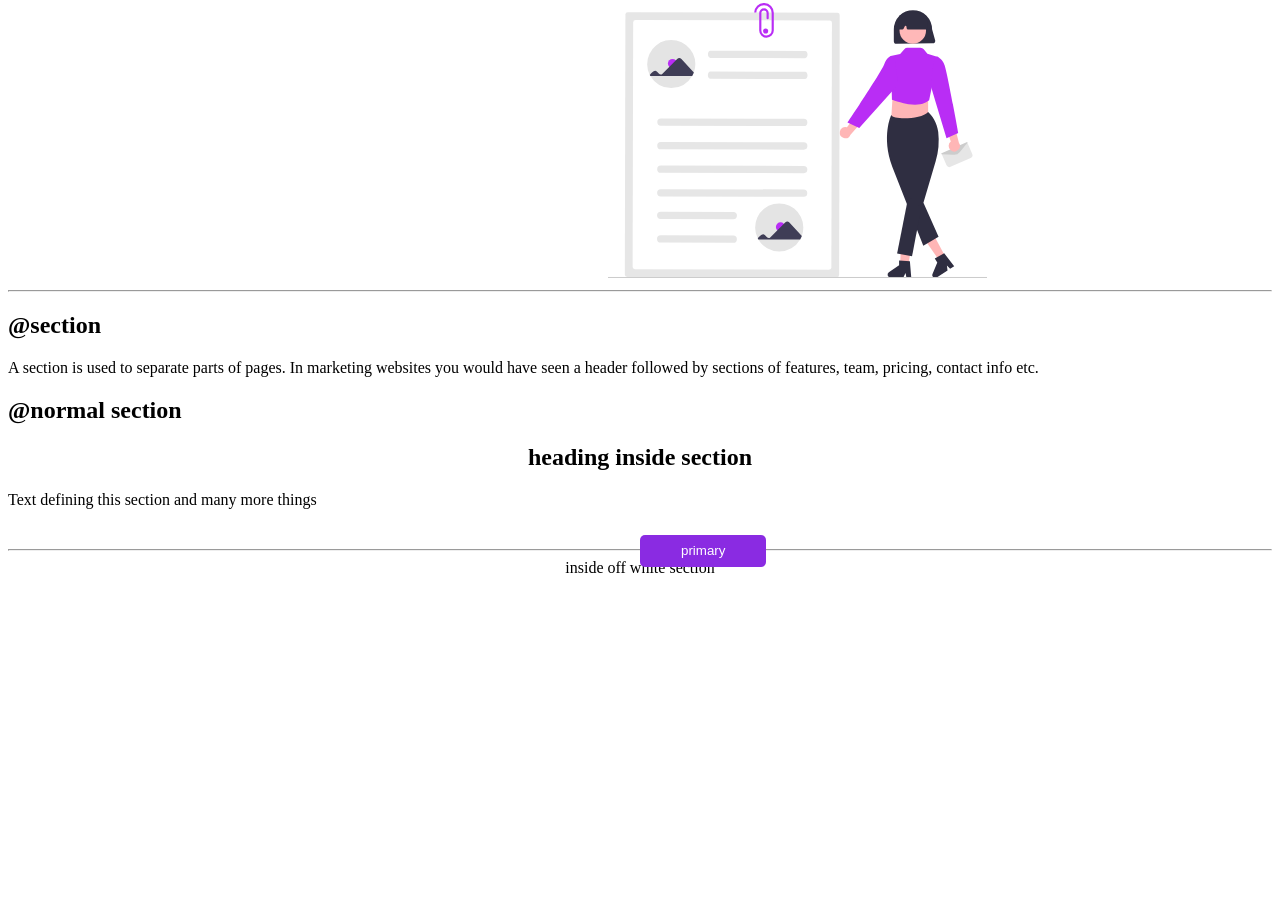
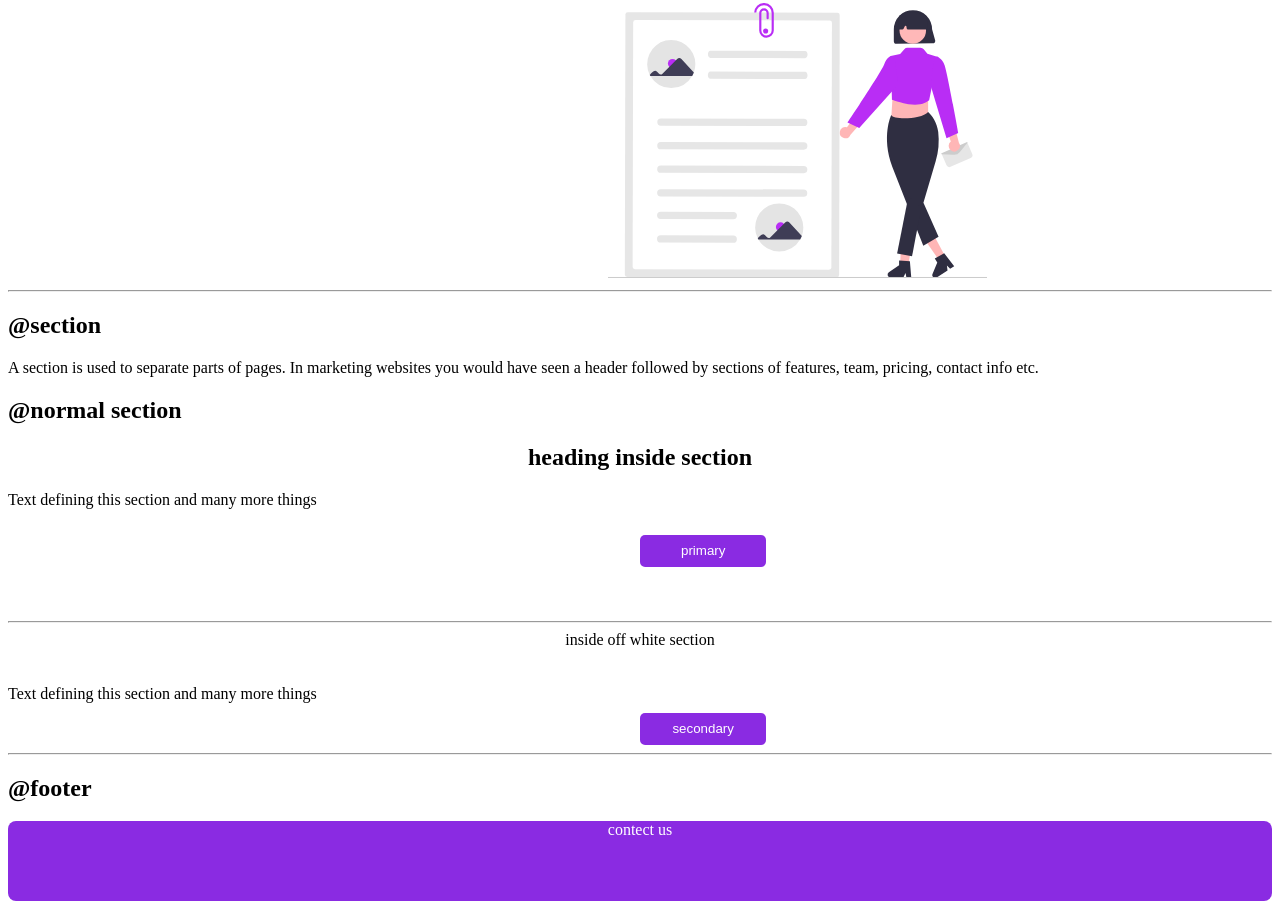
Before and after one commit to Vivek-jpg/neogCamp-03, a plain HTML site: page index.html in a window 1280 px wide. Shown: the part 1167-2076 px from the top of the page. Before the commit the page ends 1752 px from the top, so only its background shows below. Drawn offline with Linux system fonts and the light colour scheme.

Commit message:
complete lession 3

```diff
--- a/index.html
+++ b/index.html
@@ -39,6 +39,14 @@
   top: 50%;
   left: 50%;
    }
+   .footer{
+       width: 100%;
+       background-color: blueviolet;
+       height: 5rem;
+       border: none;
+       border-radius: 8px;
+   }
+
 
     </style>
 </head>
@@ -117,10 +125,29 @@
 <div class="btnn"><button id="btn">primary</button></div>
 
 </div>
+<br>
+<br>
+<br>
+<br>
 <hr>
 <div class="box">
     <div style="text-align: center;">inside off white section</div>
+    <br>
+    <br>
+    <div>Text defining this section and many more things</div>
+    <div class="btnn"><button id="btn">secondary</button></div>
+    </div>
 </div>
+<hr>
+<h2>@footer
+
+</h2>
+<div class="footer">
+    <div style="text-align: center;color: white;">
+        contect us
+    </div>
+</div>
+
 
 
 <body>
```
